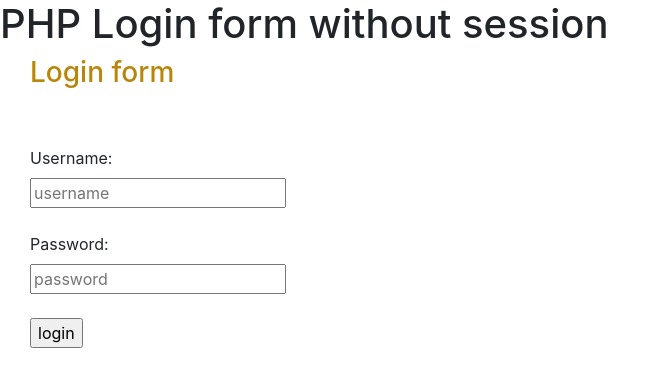
After one commit to pcairns-rgu/resourcing, a PHP site: page /login_form.php in a window 1280 px wide. The commit adds this page. Shown: the top 387 px of the page, without its empty margins (0-666 px from the left). Run offline with PHP 8.4, Linux system fonts and the light colour scheme.

Commit message:
Set up css for login form

```diff
--- /dev/null
+++ b/assets/css/login.css
@@ -0,0 +1,9 @@
+h3{
+    color: darkgoldenrod;
+    padding-left: 30px;
+
+}
+
+form{
+    padding-left: 30px;
+}
--- a/index.php
+++ b/index.php
@@ -20,7 +20,7 @@
 <body>
 <div class="container">
   <header>
-      <p id="login"><a href="register.php">Log-in</a></p>
+      <p id="login"><a href="login_form.php">Log-in</a></p>
 
   </header>
 <main>
--- /dev/null
+++ b/login_form.php
@@ -0,0 +1,48 @@
+<!DOCTYPE html>
+<html lang="en">
+<head>
+    <meta charset="UTF-8">
+    <meta name="viewport" content="width=device-width, initial-scale=1,
+    shrink-to-fit=no">
+    <meta http-equiv="x-ua-compatible" content="ie=edge">
+
+    <title>Register</title>
+
+    <link rel="stylesheet"
+          href="https://maxcdn.bootstrapcdn.com/bootstrap/4.0.0/css/bootstrap.min.css">
+    <link rel="stylesheet" href="assets/css/colours.css">
+    <link rel="stylesheet" href="assets/css/style.css">
+    <link rel="stylesheet" href="assets/css/login.css">
+
+</head>
+<body>
+  <h1>PHP Login form without session</h1>
+
+      <h3>Login form</h3>
+      <br><br>
+      <form method="post" action="login.php">
+
+                   <label>Username: </label><br>
+          <input type="text" name="username" placeholder="username" /><br><br>
+          <label>Password: </label><br>
+          <input type="password" name="user_password" placeholder="password" /><br><br>
+
+          <input type="submit" name="submit" value="login" />
+      </form>
+      <div class="error"><?php //echo $error?><?php // echo $username; echo $user_password ?>
+
+
+
+
+  </div>
+
+
+</body>
+</html>
+<?php
+/**
+ * Created by PhpStorm.
+ * User: Pauline
+ * Date: 11/03/2019
+ * Time: 19:17
+ */
```
Also changed, not shown: register.php (+2 -42 lines).
